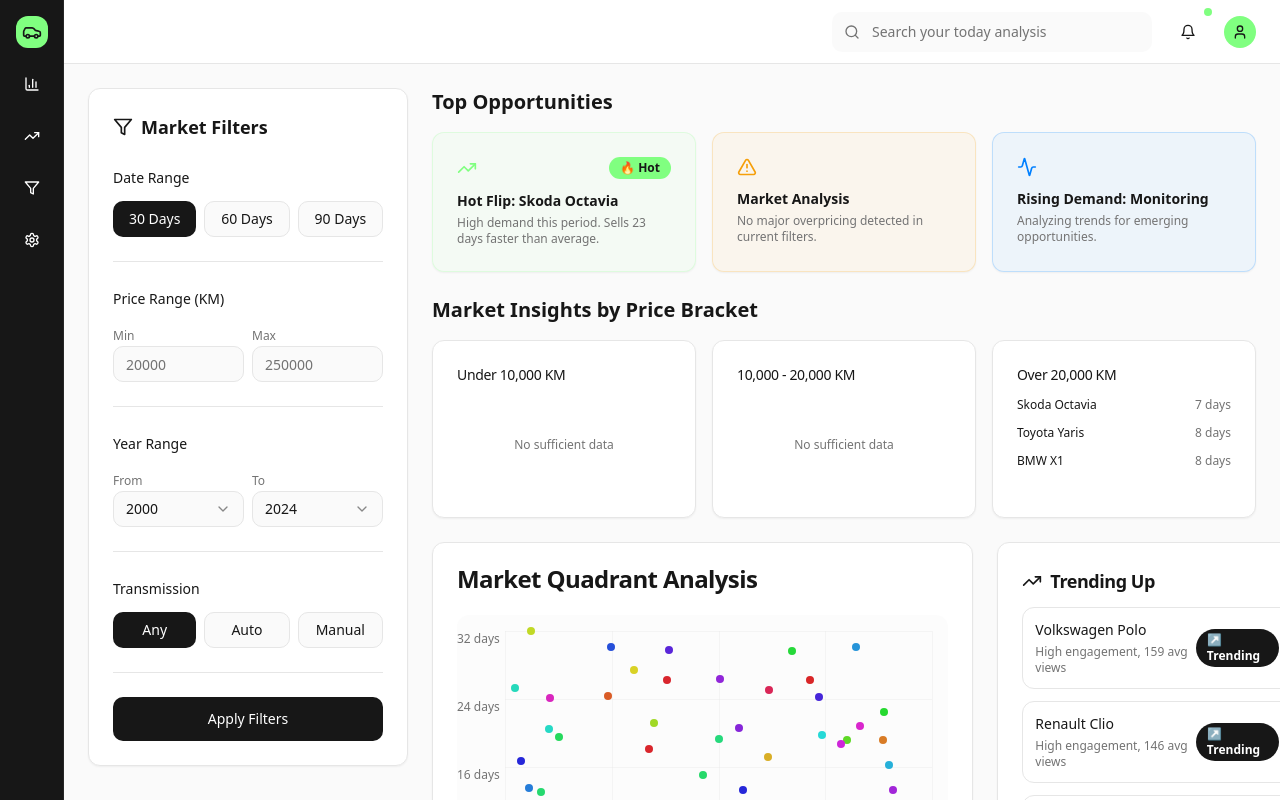
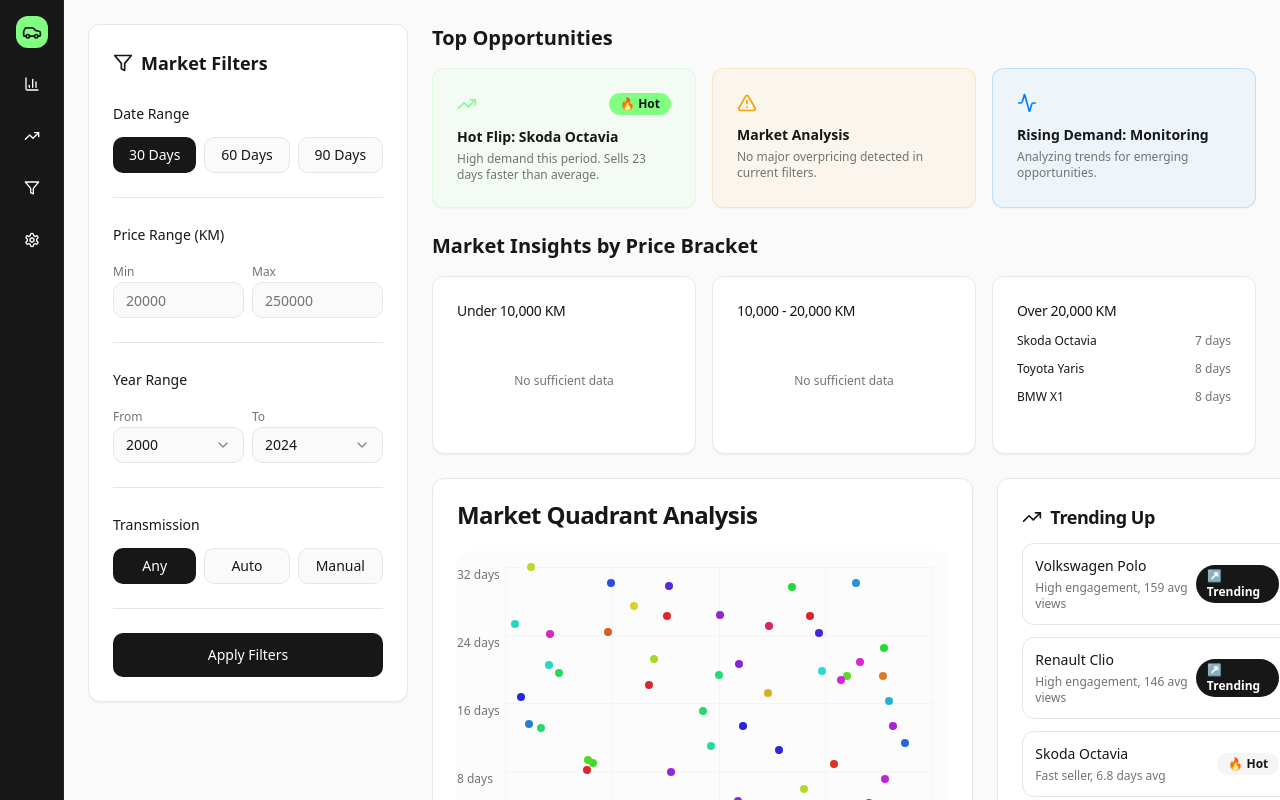
Before and after one commit to divljak/car-trend-studio, a React (Vite) app: page / in a window 1280 px wide. Built offline with nearby package versions, Linux system fonts and the light colour scheme.

Commit message:
Remove header
Remove the header from the dashboard page.

```diff
--- a/src/pages/Dashboard.tsx
+++ b/src/pages/Dashboard.tsx
@@ -33,27 +33,6 @@ const Dashboard = () => {
       </aside>
 
       <div className="flex-1 flex flex-col">
-        {/* Modern Header */}
-        <header className="h-16 border-b bg-card px-6 flex items-center justify-between">
-          <div className="flex items-center gap-4">
-          </div>
-          <div className="flex items-center gap-4">
-            <div className="relative">
-              <Search className="absolute left-3 top-1/2 transform -translate-y-1/2 text-muted-foreground w-4 h-4" />
-              <Input
-                placeholder="Search your today analysis"
-                className="pl-10 w-80 bg-muted/50 border-0"
-              />
-            </div>
-            <Button variant="ghost" size="icon" className="relative">
-              <Bell className="w-5 h-5" />
-              <span className="absolute -top-1 -right-1 w-2 h-2 bg-accent rounded-full"></span>
-            </Button>
-            <div className="w-8 h-8 rounded-full bg-accent flex items-center justify-center">
-              <User className="w-4 h-4 text-accent-foreground" />
-            </div>
-          </div>
-        </header>
 
         <div className="flex-1 overflow-auto">
           <div className="p-6">
```
